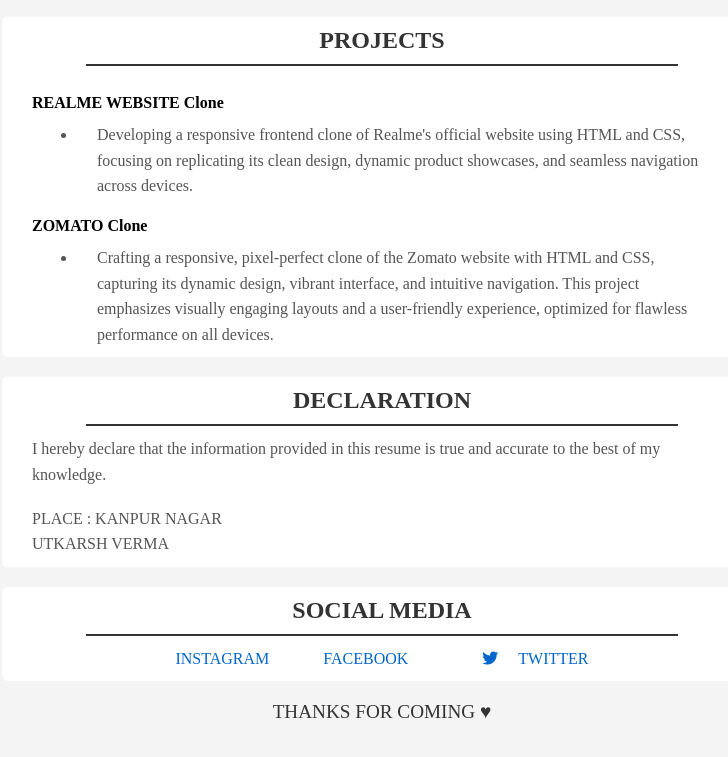
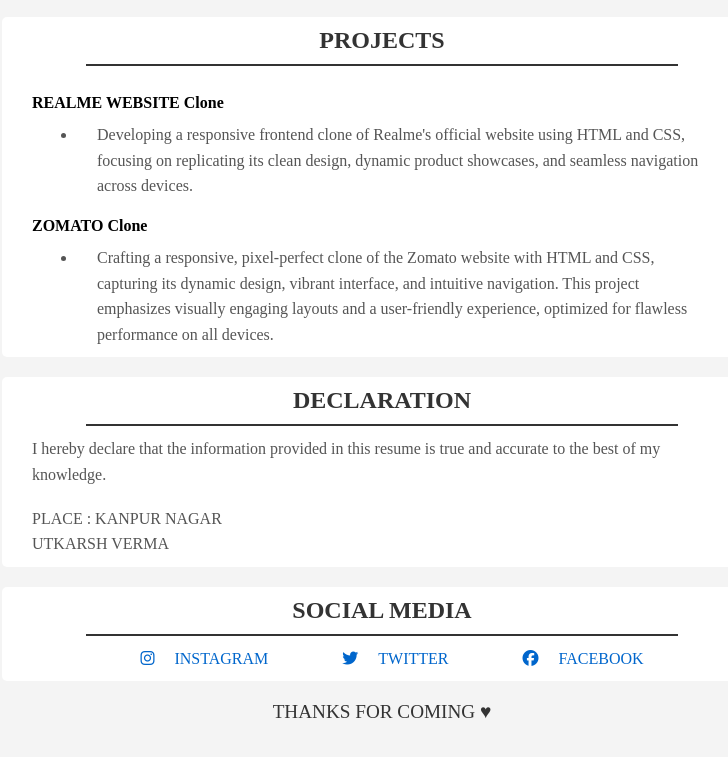
Before and after one commit to utkarshvermaone/utkarshverma, a plain HTML site: page index.html in a window 1280 px wide. Shown: the part 1611-2368 px from the top of the page, without its empty margins (258-986 px from the left). Drawn offline with Linux system fonts and the light colour scheme.

Commit message:
Update index.html icon

```diff
--- a/index.html
+++ b/index.html
@@ -95,9 +95,9 @@
         <h2>SOCIAL MEDIA</h2>
         <hr>
         <p style="text-align: center;">
-            <a href="https://www.instagram.com/utkarshvermaone">INSTAGRAM</a>
-            <a href="https://www.facebook.com/utkarshvermaone">FACEBOOK</a>
+            <a href="https://www.instagram.com/utkarshvermaone"><i class="fa-brands fa-instagram"></i>INSTAGRAM</a>
             <a href="https://www.twitter.com/utkarshvermaone"><i class="fa-brands fa-twitter"></i>TWITTER</a>
+            <a href="https://www.facebook.com/utkarshvermaone"><i class="fa-brands fa-facebook"></i>FACEBOOK</a>
         </p>
     </section>
 
```
